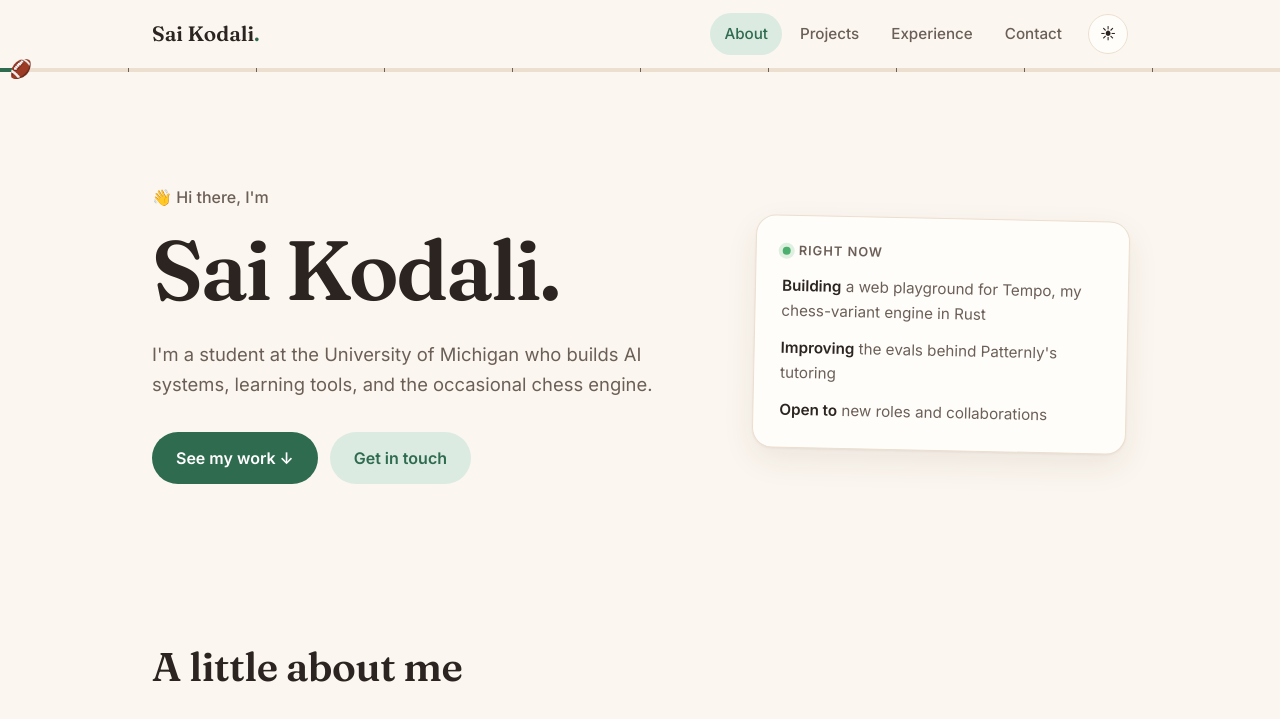
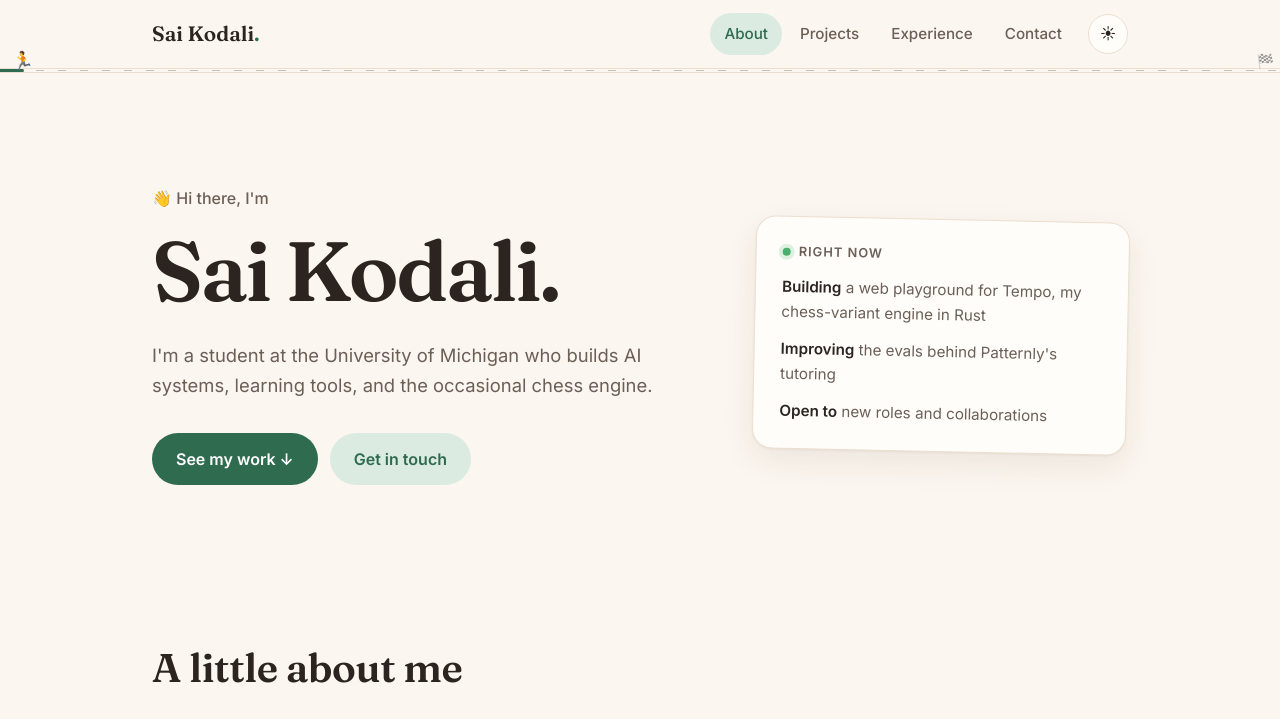
Before and after one commit to skodali31/portfolio_site, a plain HTML site: page index.html in a window 1280 px wide. Shown: the top 719 px of the page. Drawn offline with Linux system fonts and the light colour scheme.

Commit message:
Bring back the runner bar as an animated 5K
The runner strides while you scroll, turns around when you scroll up,
shows distance covered, and celebrates at the finish flag.

```diff
--- a/index.html
+++ b/index.html
@@ -8,7 +8,7 @@
   <link rel="preconnect" href="https://fonts.googleapis.com" />
   <link rel="preconnect" href="https://fonts.gstatic.com" crossorigin />
   <link href="https://fonts.googleapis.com/css2?family=Fraunces:ital,opsz,wght@0,9..144,500;0,9..144,600;1,9..144,500&family=Inter:wght@400;500;600&display=swap" rel="stylesheet" />
-  <link rel="stylesheet" href="styles.css?v=2" />
+  <link rel="stylesheet" href="styles.css?v=3" />
   <script>
     // Apply saved theme before paint to avoid a flash
     try {
@@ -34,7 +34,7 @@
         <span class="sun">☀</span><span class="moon">☾</span>
       </button>
     </div>
-    <div class="drive" aria-hidden="true"><div class="drive-fill"></div></div>
+    <div class="race" aria-hidden="true"><div class="race-fill"><span class="runner"><span class="stride">🏃</span></span><span class="pace">0.0 km</span></div><span class="finish">🏁</span></div>
   </header>
 
   <main id="top">
@@ -194,6 +194,6 @@
     <a href="#top">Back to top ↑</a>
   </footer>
 
-  <script src="script.js?v=2"></script>
+  <script src="script.js?v=3"></script>
 </body>
 </html>
--- a/script.js
+++ b/script.js
@@ -50,14 +50,27 @@ const spy = new IntersectionObserver(
 );
 sections.forEach((s) => s && spy.observe(s));
 
-// Football "drive" bar: fills as you scroll, and the ball spins as it moves
-const driveFill = document.querySelector(".drive-fill");
-const updateDrive = () => {
+// Runner bar: the page is a 5K. Fills as you scroll; the runner strides
+// while you move, turns around when you scroll up, and shows the distance.
+const race = document.querySelector(".race");
+const raceFill = race.querySelector(".race-fill");
+const pace = race.querySelector(".pace");
+let lastY = scrollY, idle;
+const updateRace = (moving) => {
   const max = document.documentElement.scrollHeight - innerHeight;
-  const pct = max > 0 ? scrollY / max : 0;
-  driveFill.style.width = pct * 100 + "%";
-  driveFill.style.setProperty("--spin", pct * 1080 + "deg");
+  const pct = max > 0 ? Math.min(1, scrollY / max) : 0;
+  raceFill.style.width = pct * 100 + "%";
+  const done = pct >= 0.995;
+  pace.textContent = done ? "5K done 🎉" : (pct * 5).toFixed(1) + " km";
+  race.classList.toggle("done", done);
+  if (scrollY !== lastY) race.classList.toggle("back", scrollY < lastY);
+  lastY = scrollY;
+  if (moving) {
+    race.classList.add("moving");
+    clearTimeout(idle);
+    idle = setTimeout(() => race.classList.remove("moving"), 300);
+  }
 };
-addEventListener("scroll", updateDrive, { passive: true });
-addEventListener("resize", updateDrive);
-updateDrive();
+addEventListener("scroll", () => updateRace(true), { passive: true });
+addEventListener("resize", () => updateRace(false));
+updateRace(false);
--- a/styles.css
+++ b/styles.css
@@ -236,20 +236,40 @@ em { font-family: var(--serif); font-style: italic; }
 }
 .skills-card .skills-sub { margin-top: 22px; }
 
-/* NFL: scroll-progress "drive" under the nav. Yard-line ticks every 10%,
-   and a football that spins down the field as you scroll. */
-.drive {
-  height: 4px;
-  background:
-    repeating-linear-gradient(90deg, var(--muted) 0 1px, transparent 1px 10%),
-    var(--border);
+/* Running: the page is a 5K. A runner strides along the track as you
+   scroll, turns around when you scroll up, and shows the distance covered. */
+.nav { overflow-x: clip; }
+.race {
+  position: relative; height: 5px;
+  border-top: 1px solid var(--border); border-bottom: 1px solid var(--border);
+  background: repeating-linear-gradient(90deg, transparent 0 14px, color-mix(in srgb, var(--muted) 35%, transparent) 14px 22px) center / 100% 1px no-repeat;
 }
-.drive-fill { position: relative; height: 100%; width: 0; min-width: 22px; background: var(--accent); border-radius: 0 4px 4px 0; }
-.drive-fill::after {
-  content: "🏈"; position: absolute; right: -10px; top: -8px; font-size: 18px; line-height: 1;
-  transform: rotate(var(--spin, 0deg));
+.race-fill {
+  position: relative; height: 100%; width: 0; min-width: 24px;
+  background: var(--accent); border-radius: 0 4px 4px 0;
 }
-@media (prefers-reduced-motion: reduce) { .drive-fill::after { transform: none; } }
+.runner { position: absolute; right: -10px; top: -17px; font-size: 18px; line-height: 1; transform: scaleX(-1); transition: transform .15s; }
+.race.back .runner { transform: scaleX(1); }
+.stride { display: inline-block; }
+.race.moving .stride { animation: stride .32s ease-in-out infinite; }
+@keyframes stride {
+  0%, 100% { transform: translateY(0) rotate(0); }
+  50% { transform: translateY(-3px) rotate(-6deg); }
+}
+.pace {
+  position: absolute; right: 16px; top: 9px; white-space: nowrap;
+  padding: 2px 8px; border-radius: 999px; background: var(--text); color: var(--bg);
+  font-size: .7rem; font-weight: 600; font-variant-numeric: tabular-nums;
+  opacity: 0; transform: translateY(-3px); transition: opacity .2s, transform .2s; pointer-events: none;
+}
+.race.moving .pace, .race.done .pace { opacity: 1; transform: none; }
+.race.done .pace { background: var(--accent); color: var(--on-accent); }
+.finish { position: absolute; right: 6px; top: -15px; font-size: 14px; line-height: 1; opacity: .55; transform-origin: bottom left; }
+.race.done .finish { opacity: 1; animation: wave .6s ease-in-out 3; }
+@keyframes wave { 50% { transform: rotate(-14deg); } }
+@media (prefers-reduced-motion: reduce) {
+  .race.moving .stride, .race.done .finish { animation: none; }
+}
 
 /* Project logo in place of a letter (Patternly's own mark) */
 .project-art.logo-art svg { width: 84px; height: 84px; filter: drop-shadow(0 6px 14px rgba(47, 91, 234, .25)); }
```
